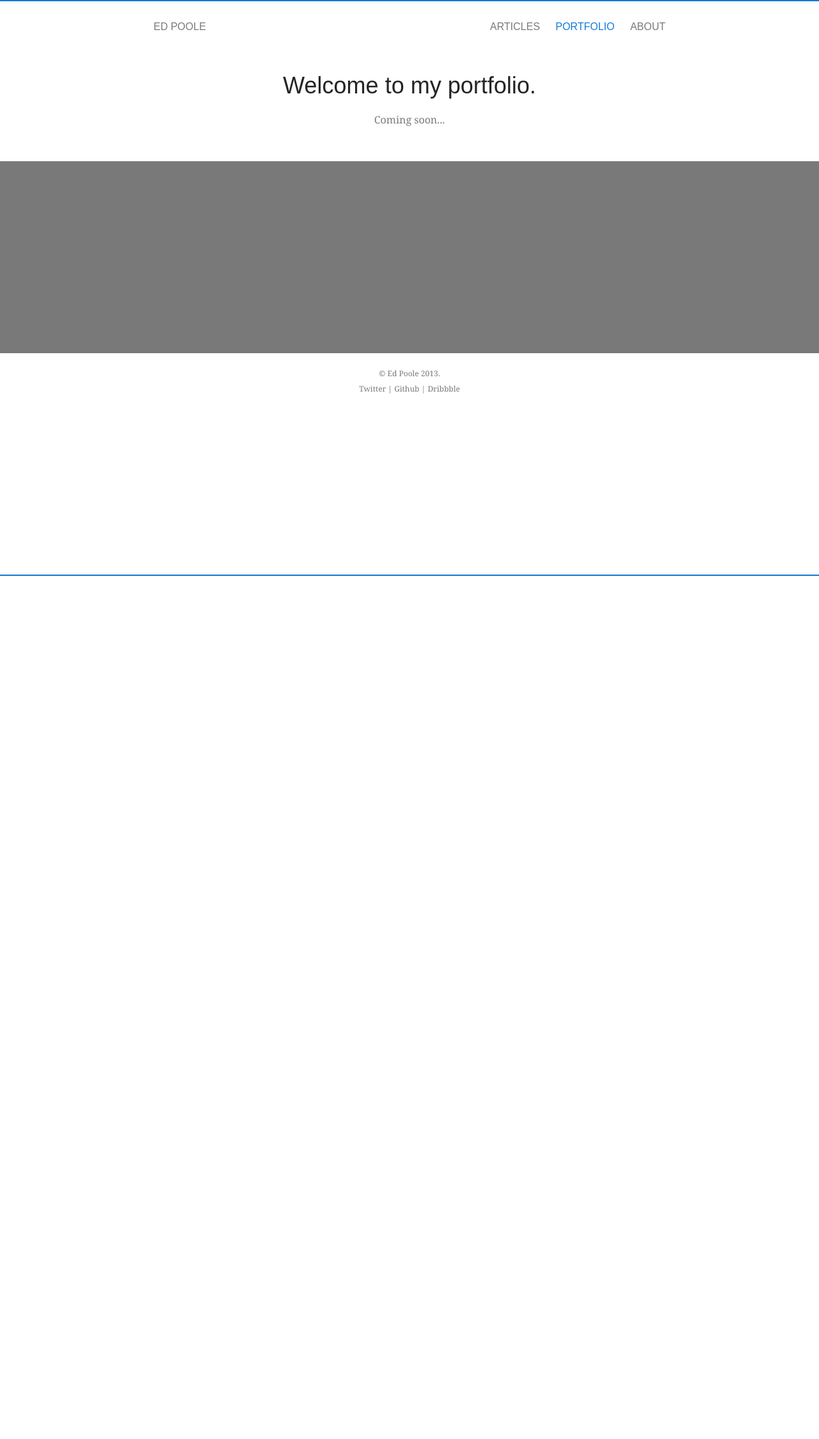
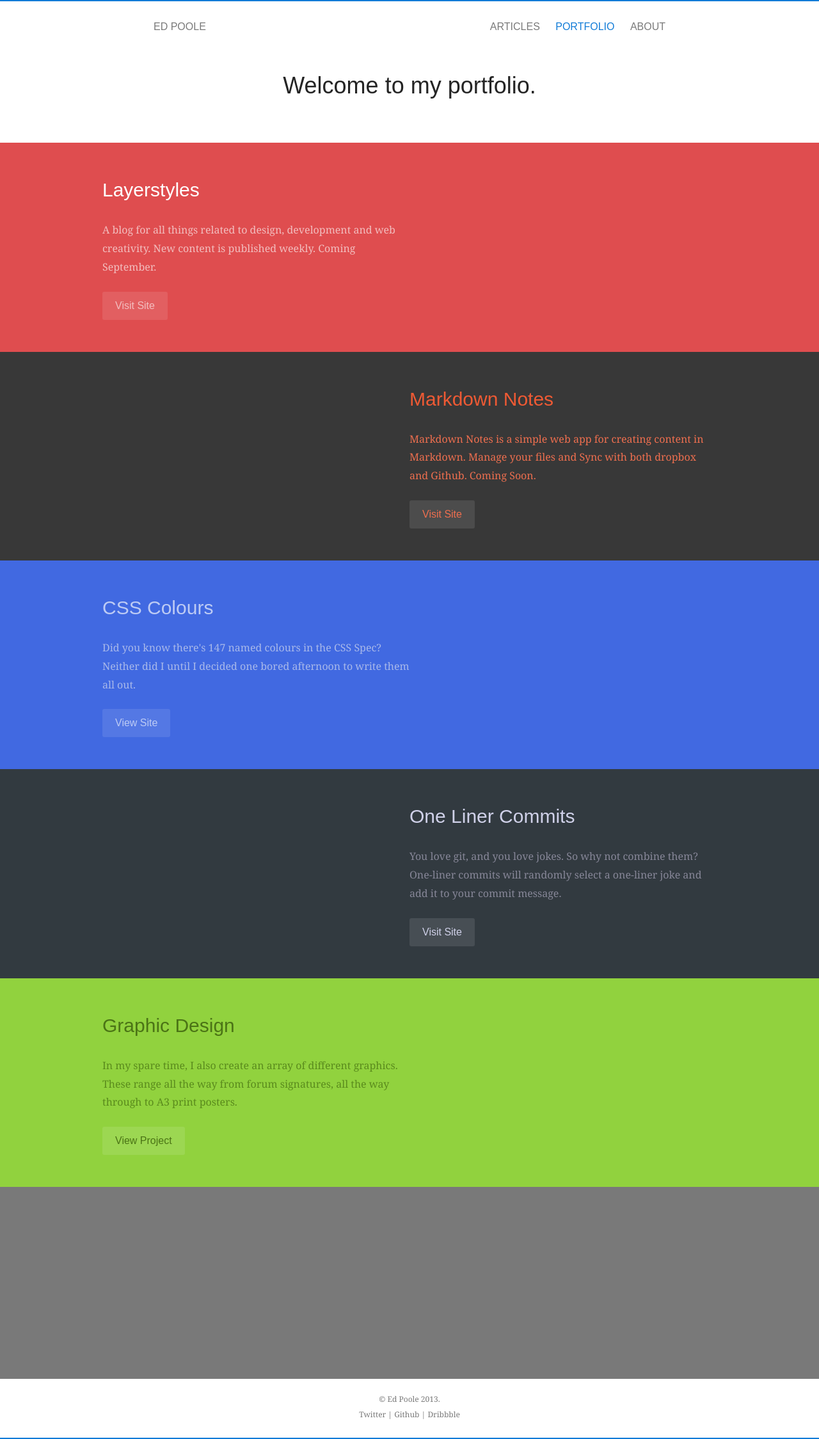
Before and after one commit to EdPoole/edpooleOld, a Jekyll site: the page portfolio/index.html, which Jekyll copies as it is, in a window 1280 px wide. Shown: the whole page at 64% size. Built offline with Jekyll 4.4.1, drawn with Linux system fonts in a browser that asks for light colours; nearby versions of some CDN libraries; Markdown is read by kramdown in place of the engine named in the settings; before the commit the page ends 900 px from its top, so only the background shows below that.

Commit message:
new portfolio and blogpost

```diff
--- a/portfolio/index.html
+++ b/portfolio/index.html
@@ -25,11 +25,66 @@
 		<article class="blog-roll cf">
 			<div class="blog-info-wrap">
 				<h1 class="post-title align-center">Welcome to my portfolio.</h1>
-				<p class="post-extract align-center">Coming soon...</p>
+<!-- 				<p class="post-extract align-center">Coming soon...</p> -->
 			</div>
 		</article>
 
 	</section>
+	<div class="portfolio-row layerstyles">
+		<div class="portfolio-content-wrapper">
+			<div class="portfolio-content">
+				<h2 class="portfolio-heading">Layerstyles</h2>
+				<p class="portfolio-paragraph">A blog for all things related to design, development and web creativity. New content is published weekly. Coming September.</p>
+				<a class="portfolio-link" href="http://demo.edpoole.me/one-liner-commits/">Visit Site</a>
+			</div><div class="portfolio-image">
+
+			</div>
+		</div>
+	</div>
+	<div class="portfolio-row mdnotes">
+		<div class="portfolio-content-wrapper">
+			<div class="portfolio-image">
+
+			</div><div class="portfolio-content">
+				<h2 class="portfolio-heading">Markdown Notes</h2>
+				<p class="portfolio-paragraph">Markdown Notes is a simple web app for creating content in Markdown. Manage your files and Sync with both dropbox and Github. Coming Soon.</p>
+				<a class="portfolio-link" href="http://demo.edpoole.me/one-liner-commits/">Visit Site</a>
+			</div>
+		</div>
+	</div>
+	<div class="portfolio-row css-colours">
+		<div class="portfolio-content-wrapper">
+			<div class="portfolio-content">
+				<h2 class="portfolio-heading">CSS Colours</h2>
+				<p class="portfolio-paragraph">Did you know there's 147 named colours in the CSS Spec? Neither did I until I decided one bored afternoon to write them all out.</p>
+				<a class="portfolio-link" href="http://demo.edpoole.me/one-liner-commits/">View Site</a>
+			</div><div class="portfolio-image">
+
+			</div>
+		</div>
+	</div>
+	<div class="portfolio-row one-liner-commits">
+		<div class="portfolio-content-wrapper">
+			<div class="portfolio-image">
+
+			</div><div class="portfolio-content">
+				<h2 class="portfolio-heading">One Liner Commits</h2>
+				<p class="portfolio-paragraph">You love git, and you love jokes. So why not combine them? One-liner commits will randomly select a one-liner joke and add it to your commit message.</p>
+				<a class="portfolio-link" href="http://demo.edpoole.me/one-liner-commits/">Visit Site</a>
+			</div>
+		</div>
+	</div>
+	<div class="portfolio-row graphic-design">
+		<div class="portfolio-content-wrapper">
+			<div class="portfolio-content">
+				<h2 class="portfolio-heading">Graphic Design</h2>
+				<p class="portfolio-paragraph">In my spare time, I also create an array of different graphics. These range all the way from forum signatures, all the way through to A3 print posters.</p>
+				<a class="portfolio-link" href="http://demo.edpoole.me/one-liner-commits/">View Project</a>
+			</div><div class="portfolio-image">
+
+			</div>
+		</div>
+	</div>
 	<div class="feed-container">
 
 	</div>
```
Also changed, not shown: _posts/2013-08-15-designingForPurpose.markdown (added, +24 -0 lines), sass/screen.scss (+105 -2 lines), stylesheets/screen.css.
